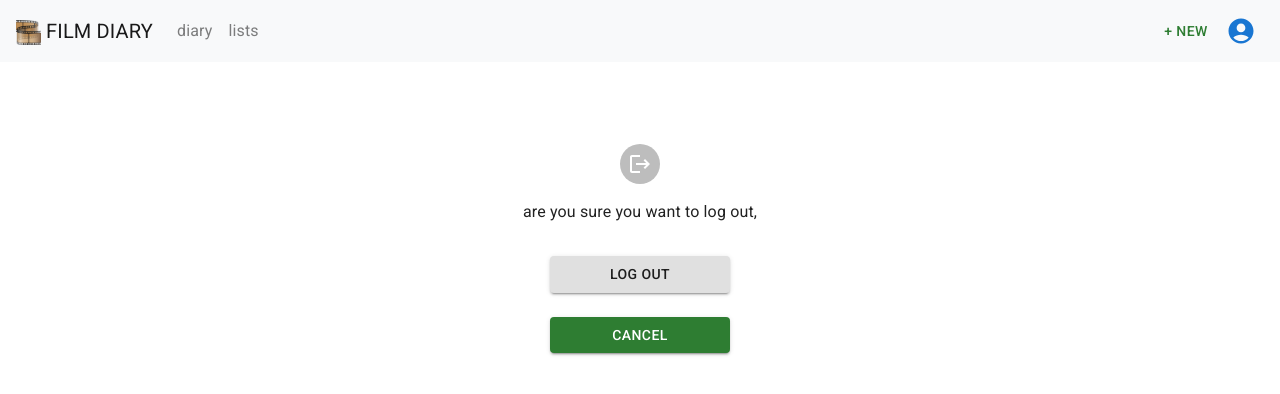
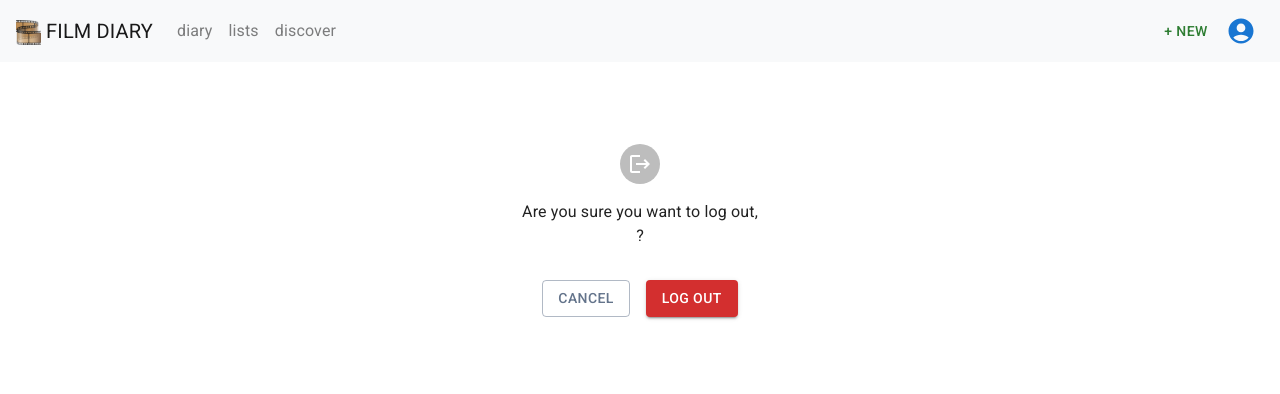
Before and after one commit to annasjiang/filmdiary, a React (Create React App) app in the folder client/: page /logout in a window 1280 px wide. Shown: the top 394 px of the page. Built offline with nearby package versions, Linux system fonts and the light colour scheme; no server answers; the database is empty; sample sign-in values are in the browser's storage.

Commit message:
add rec page, logout ui

```diff
--- a/client/src/App.js
+++ b/client/src/App.js
@@ -18,6 +18,8 @@ import Lists from "./components/lists";
 import EditList from "./components/editList";
 import CreateList from "./components/createList";
 import ViewList from "./components/viewList";
+
+import Discover from "./components/discover";
 
 import Login from "./components/login";
 import Logout from "./components/logout";
@@ -44,7 +46,7 @@ const App = () => {
         <Route path="/createlist" element={<CreateList />} />
         <Route path="/list/:id" element={<ViewList />} />
 
-
+        <Route path="/discover" element={<Discover />} />
       </Routes>
       </div>
     </div>
--- /dev/null
+++ b/client/src/components/discover.js
@@ -0,0 +1,104 @@
+import React, { useEffect, useState } from "react";
+import { Card, Grid, Table, TableBody, TableCell, TableContainer, TableRow, IconButton,} from "@mui/material";
+import blankposter from './poster.jpg';
+import './lists.css';
+
+export default function Discover() {
+  const [lists, setLists] = useState([]);
+
+  // This method fetches the lists from the database.
+  useEffect(() => {
+    async function getLists() {
+      const response = await fetch(`http://localhost:4000/list/`);
+      if (!response.ok) {
+        const message = `An error occured: ${response.statusText}`;
+        window.alert(message);
+        return;
+      }
+      const lists = await response.json();
+      setLists(lists);
+    }
+    getLists();
+    return;
+  }, [lists.length]);
+
+  // This method will delete a list
+  async function deleteList(deleteId) {
+    await fetch(`http://localhost:4000/${deleteId}`, {
+      method: "DELETE"
+    });
+
+    const newLists = lists.filter((el) => el._id !== deleteId);
+    setLists(newLists);
+  }
+
+  // This method will map out the lists on the table
+  function listList() {
+    return lists.map((list) => {
+      return (
+        <List
+          list={list}
+          deleteList={() => deleteList(list._id)}
+          key={list._id}
+        />
+      );
+    });
+  }
+
+  // get reviews
+  const List = (props) => (
+    <a href={`/list/${props.list._id}`} style={{ textDecoration: 'none', color: 'black'}}>
+    <TableRow>
+      <TableCell class="avatars" style={{width:210}}>
+        {/* handle thumbnails */}
+        <span class="avatar">
+        {
+          props.list.thumbnail3 == "" ?
+          (<img src={blankposter} class="img-fluid"/>) :
+          (<img src={props.list.thumbnail3} class="img-fluid"/>)
+        }
+        </span>
+        <span class="avatar">
+        {
+          props.list.thumbnail2 == "" ?
+          (<img src={blankposter} class="img-fluid"/>) :
+          (<img src={props.list.thumbnail2} class="img-fluid"/>)
+        }
+        </span>
+        <span class="avatar">
+        {
+          props.list.thumbnail1 == "" ?
+          (<img src={blankposter} class="img-fluid"/>) :
+          (<img src={props.list.thumbnail1} class="img-fluid"/>)
+        }
+        </span>
+      </TableCell>
+
+      <TableCell class="listinfo" style={{width:800}}>
+        <b>{props.list.name}</b> <br></br>
+        <p class="text-muted">{props.list.description}</p>
+      </TableCell>
+    </TableRow>
+    </a>
+  );
+
+  // display reviews
+  return (
+    <div class="table-container" style={{marginTop: 100, marginLeft: 300, marginRight: 300}}>
+      <h3>Recommendations</h3>
+      <div className="parent">
+      {/* <Grid container> */}
+      {/* <Grid item lg={12} justifyContent="center" display="flex"> */}
+        {/* <Card> */}
+          {/* <TableContainer>  */}
+        <Table className="listtable table table-responsive table-hover" style={{ marginTop: 20, }}>
+          <TableBody className="fullWidth">{listList()}</TableBody>
+        </Table>
+        {/* </TableContainer>  */}
+        {/* </Card> */}
+      {/* </Grid> */}
+      {/* </Grid> */}
+      </div>
+    </div>
+  );
+}
--- a/client/src/components/logout.js
+++ b/client/src/components/logout.js
@@ -12,7 +12,7 @@ import LogoutIcon from '@mui/icons-material/Logout';
 import Box from '@mui/material/Box';
 import Typography from '@mui/material/Typography';
 import Container from '@mui/material/Container';
-import { createTheme } from '@mui/material/styles';
+import { createTheme, ThemeProvider } from '@mui/material/styles';
 
 function Dashboard() {
   const [user, loading, error] = useAuthState(auth);
@@ -44,6 +44,15 @@ function Dashboard() {
     },
   });
 
+  const themeColor = createTheme({
+    palette: {
+      neutral: {
+        main: '#64748B',
+        contrastText: '#fff',
+      },
+    },
+  });
+
   return (
     <Container component="main" maxWidth="xs">
     <CssBaseline />
@@ -58,30 +67,34 @@ function Dashboard() {
       <Avatar sx={{ m: 2, mt: 10 }}>
         <LogoutIcon />
       </Avatar>
-      <Typography> are you sure you want to log out, </Typography>
-      <Typography component="h1"> {name} </Typography>
+      <Typography> Are you sure you want to log out, </Typography>
+      <Typography component="h1"> {name}? </Typography>
       <Box
         fullWidth
         component="form"
         spacing={2}
         justify='space-between'
-        noValidate sx={{ mt: 1 }}
+        noValidate
+        sx={{ mt: 1 }}
         >
+          <ThemeProvider theme={themeColor}>
+          <Link to="/" style={{ textDecoration: 'none', color: 'white'}}>
           <Button
-            fullWidth
+            // fullWidth
             sx={{ mt: 3 }}
+            variant="outlined"
+            color="neutral"
+            >
+            CANCEL
+          </Button></Link>
+          </ThemeProvider>
+          <Button
+            // fullWidth
+            sx={{ mt: 3, marginLeft: 2 }}
             variant="contained"
-            color="inherit"
+            color="error"
             onClick={logout}>
             LOG OUT
-          </Button>
-          <Button
-            fullWidth
-            sx={{ mt: 3 }}
-            variant="contained"
-            color="success"
-            component={Link} to='/'>
-            CANCEL
           </Button>
       </Box>
     </Box>
--- a/client/src/components/navbar.js
+++ b/client/src/components/navbar.js
@@ -77,6 +77,9 @@ export default function Navbar() {
           </li>
           <li className="nav-item">
             <a className="nav-link" href="/lists">lists</a>
+          </li>
+          <li className="nav-item">
+            <a className="nav-link" href="/discover">discover</a>
           </li>
           {/* <li className="nav-item"> */}
             {/* <a className="nav-link" href="/logout">log out</a> */}
@@ -171,6 +174,9 @@ export default function Navbar() {
           <li className="nav-item">
             <a className="nav-link" href="/lists">lists</a>
           </li>
+          <li className="nav-item">
+            <a className="nav-link" href="/discover">discover</a>
+          </li>
           {/* <li className="nav-item"> */}
             {/* <a className="nav-link" href="/login">log in</a> */}
             {/* {user && <a className="nav-link" href="/logout">log out</a>}
```
